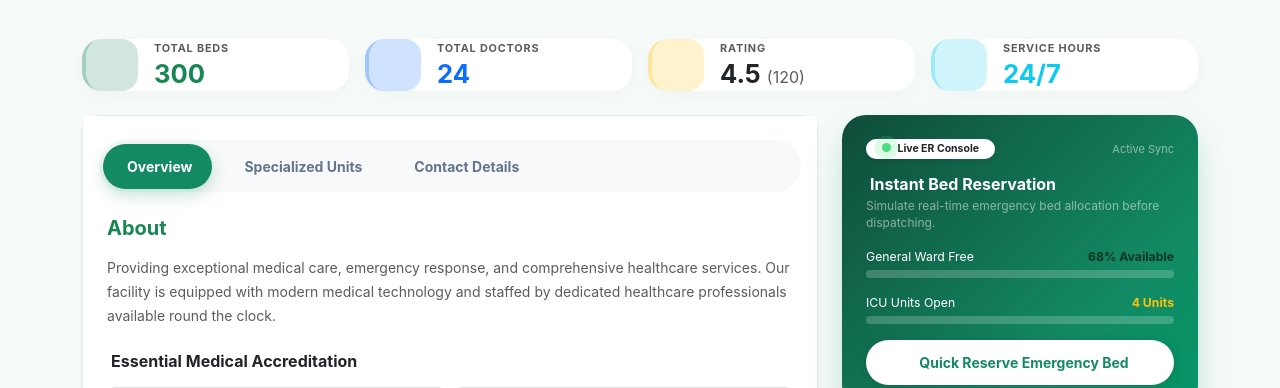
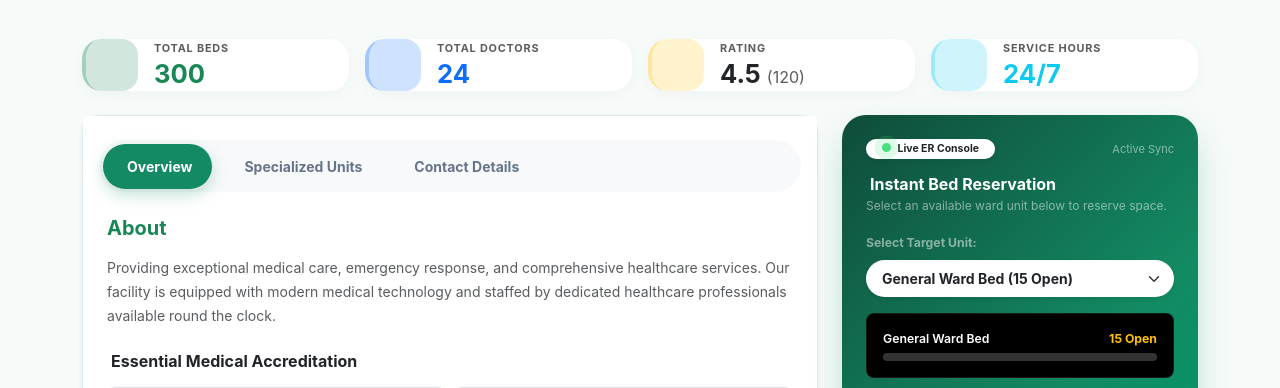
Before and after one commit to nazminnahar524-dotcom/CareConnect, a Django app: template careconnect/hospitals/templates/hospitals/hospital_detail.html in a window 1280 px wide. Shown: the part 201-589 px from the top of the page. Run offline with Django 3.2, Linux system fonts and the light colour scheme; the template is opened without the code that fills it, so the values that code supplies are empty.

Commit message:
Connect live reservation console to Django Admin hospital availability booleans with dynamic unit selection

```diff
--- a/careconnect/hospitals/templates/hospitals/hospital_detail.html
+++ b/careconnect/hospitals/templates/hospitals/hospital_detail.html
@@ -110,7 +110,7 @@
         transition: width 1.2s cubic-bezier(0.16, 1, 0.3, 1);
     }
 
-    /* Cute Pop & Slide Button Animation */
+    /* Cute Pop Button Animation */
     @keyframes cutePop {
         0% { transform: scale(1); }
         40% { transform: scale(0.92) translateX(4px); }
@@ -367,9 +367,8 @@
             </div>
         </div>
 
-        <!-- Sidebar Column: Interactive Occupancy Console & Features -->
+        <!-- Sidebar Column: DYNAMIC LIVE CONSOLE FROM DJANGO ADMIN -->
         <div class="col-lg-4">
-            <!-- UNIQUE FEATURE: Interactive Live Occupancy & Quick Bed Reservation Widget -->
             <div class="occupancy-console p-4 mb-4">
                 <div class="d-flex justify-content-between align-items-center mb-3">
                     <span class="badge bg-white text-dark rounded-pill px-3 py-1 fw-bold small shadow-sm">
@@ -379,31 +378,46 @@
                 </div>
 
                 <h6 class="fw-bold mb-1"><i class="bi bi-lightning-charge-fill text-warning me-1"></i>Instant Bed Reservation</h6>
-                <p class="small text-white-50 mb-3" style="font-size: 12px; line-height: 1.4;">Simulate real-time emergency bed allocation before dispatching.</p>
+                <p class="small text-white-50 mb-3" style="font-size: 12px; line-height: 1.4;">Select an available ward unit below to reserve space.</p>
 
-                <!-- General Ward Meter -->
+                <!-- DYNAMIC AVAILABILITIES FROM DJANGO ADMIN -->
                 <div class="mb-3">
+                    <label class="form-label small fw-bold text-white-50 mb-2">Select Target Unit:</label>
+                    <select id="unitSelect" class="form-select form-select-sm bg-white text-dark fw-bold rounded-pill border-0 shadow-sm px-3 py-2">
+                        <!-- Always Available Default Ward -->
+                        <option value="ward" data-count="15">General Ward Bed (15 Open)</option>
+
+                        <!-- Conditionally rendered based on Django Admin Flags -->
+                        {% if hospital.has_icu %}
+                        <option value="icu" data-count="10">ICU Unit (10 Open)</option>
+                        {% endif %}
+
+                        {% if hospital.has_ccu %}
+                        <option value="ccu" data-count="7">CCU Unit (7 Open)</option>
+                        {% endif %}
+
+                        {% if hospital.has_nicu %}
+                        <option value="nicu" data-count="5">NICU Unit (5 Open)</option>
+                        {% endif %}
+
+                        {% if hospital.has_emergency %}
+                        <option value="er" data-count="8">Emergency ER Bed (8 Open)</option>
+                        {% endif %}
+                    </select>
+                </div>
+
+                <!-- Live Unit Capacity Meter Display -->
+                <div class="p-3 rounded-3 bg-black bg-opacity-20 mb-3 border border-white border-opacity-10">
                     <div class="d-flex justify-content-between small mb-1">
-                        <span>General Ward Free</span>
-                        <strong class="text-success-emphasis" id="wardFreeText">68% Available</strong>
+                        <span id="selectedUnitLabel" class="fw-semibold">General Ward Bed</span>
+                        <strong class="text-warning" id="selectedUnitCount">15 Open</strong>
                     </div>
                     <div class="custom-progress">
-                        <div class="custom-progress-bar" id="wardProgressBar" style="width: 68%;"></div>
+                        <div class="custom-progress-bar" id="selectedProgressBar" style="width: 75%;"></div>
                     </div>
                 </div>
 
-                <!-- ICU Unit Meter -->
-                <div class="mb-3">
-                    <div class="d-flex justify-content-between small mb-1">
-                        <span>ICU Units Open</span>
-                        <strong class="text-warning" id="icuUnitsText">4 Units</strong>
-                    </div>
-                    <div class="custom-progress">
-                        <div class="custom-progress-bar bg-warning" id="icuProgressBar" style="width: 40%;"></div>
-                    </div>
-                </div>
-
-                <!-- Cute Pop Button & Cancel Button -->
+                <!-- Reservation and Cancel Action Bar -->
                 <div class="d-flex flex-column gap-2 mt-2">
                     <button type="button" class="btn-reserve-live w-100" id="simReserveBtn">
                         <i class="bi bi-heart-fill text-danger"></i> Quick Reserve Emergency Bed
@@ -474,7 +488,7 @@
     </div>
 </div>
 
-<!-- JavaScript for Interactive Map & Reservation/Cancel Simulator -->
+<!-- JavaScript for Interactive Map & Dynamic Unit Reservation/Cancel Logic -->
 <script>
     document.addEventListener("DOMContentLoaded", function () {
         // Initialize Map
@@ -491,33 +505,47 @@
         var marker = L.marker([lat, lng]).addTo(map);
         marker.bindPopup("<b>{{ hospital.name|escapejs }}</b><br>{{ hospital.location|escapejs }}").openPopup();
 
-        // Reservation & Cancel Simulator JS
+        // Dynamic Unit Selection & Reservation JS
+        const unitSelect = document.getElementById('unitSelect');
+        const label = document.getElementById('selectedUnitLabel');
+        const countDisplay = document.getElementById('selectedUnitCount');
+        const progressBar = document.getElementById('selectedProgressBar');
         const reserveBtn = document.getElementById('simReserveBtn');
         const cancelBtn = document.getElementById('simCancelBtn');
-        const wardText = document.getElementById('wardFreeText');
-        const wardBar = document.getElementById('wardProgressBar');
-        const icuText = document.getElementById('icuUnitsText');
-        const icuBar = document.getElementById('icuProgressBar');
 
-        let reserved = false;
+        let originalCount = 15;
+        let activeReserved = false;
+
+        function updateDisplay() {
+            const selectedOpt = unitSelect.options[unitSelect.selectedIndex];
+            originalCount = parseInt(selectedOpt.getAttribute('data-count'), 10);
+
+            label.innerText = selectedOpt.text.split('(')[0].trim();
+
+            if (activeReserved) {
+                countDisplay.innerText = (originalCount - 1) + " Open";
+                progressBar.style.width = Math.max(10, (originalCount - 1) * 6) + "%";
+            } else {
+                countDisplay.innerText = originalCount + " Open";
+                progressBar.style.width = Math.max(10, originalCount * 6) + "%";
+            }
+        }
+
+        unitSelect.addEventListener('change', updateDisplay);
+        updateDisplay(); // Initialize
 
         reserveBtn.addEventListener('click', function() {
-            if (!reserved) {
-                reserved = true;
+            if (!activeReserved) {
+                activeReserved = true;
 
-                // Pop animation & success state
                 reserveBtn.classList.add('popped');
                 reserveBtn.innerHTML = '<i class="bi bi-stars"></i> Bed Secured ✔️';
                 reserveBtn.style.background = "#4ade80";
                 reserveBtn.style.color = "#0b3b2d";
 
-                // Show clean updated amounts (without minus sign)
-                wardText.innerText = "67% Available";
-                wardBar.style.width = "67%";
-                icuText.innerText = "3 Units";
-                icuBar.style.width = "30%";
+                countDisplay.innerText = (originalCount - 1) + " Open";
+                progressBar.style.width = Math.max(10, (originalCount - 1) * 6) + "%";
 
-                // Display cancel button smoothly
                 cancelBtn.style.display = "inline-flex";
 
                 setTimeout(() => {
@@ -527,21 +555,16 @@
         });
 
         cancelBtn.addEventListener('click', function() {
-            if (reserved) {
-                reserved = false;
+            if (activeReserved) {
+                activeReserved = false;
 
-                // Reset reserve button state
                 reserveBtn.innerHTML = '<i class="bi bi-heart-fill text-danger"></i> Quick Reserve Emergency Bed';
                 reserveBtn.style.background = "#ffffff";
                 reserveBtn.style.color = "#138a63";
 
-                // Reset metrics to original values
-                wardText.innerText = "68% Available";
-                wardBar.style.width = "68%";
-                icuText.innerText = "4 Units";
-                icuBar.style.width = "40%";
+                countDisplay.innerText = originalCount + " Open";
+                progressBar.style.width = Math.max(10, originalCount * 6) + "%";
 
-                // Hide cancel button
                 cancelBtn.style.display = "none";
             }
         });
```
